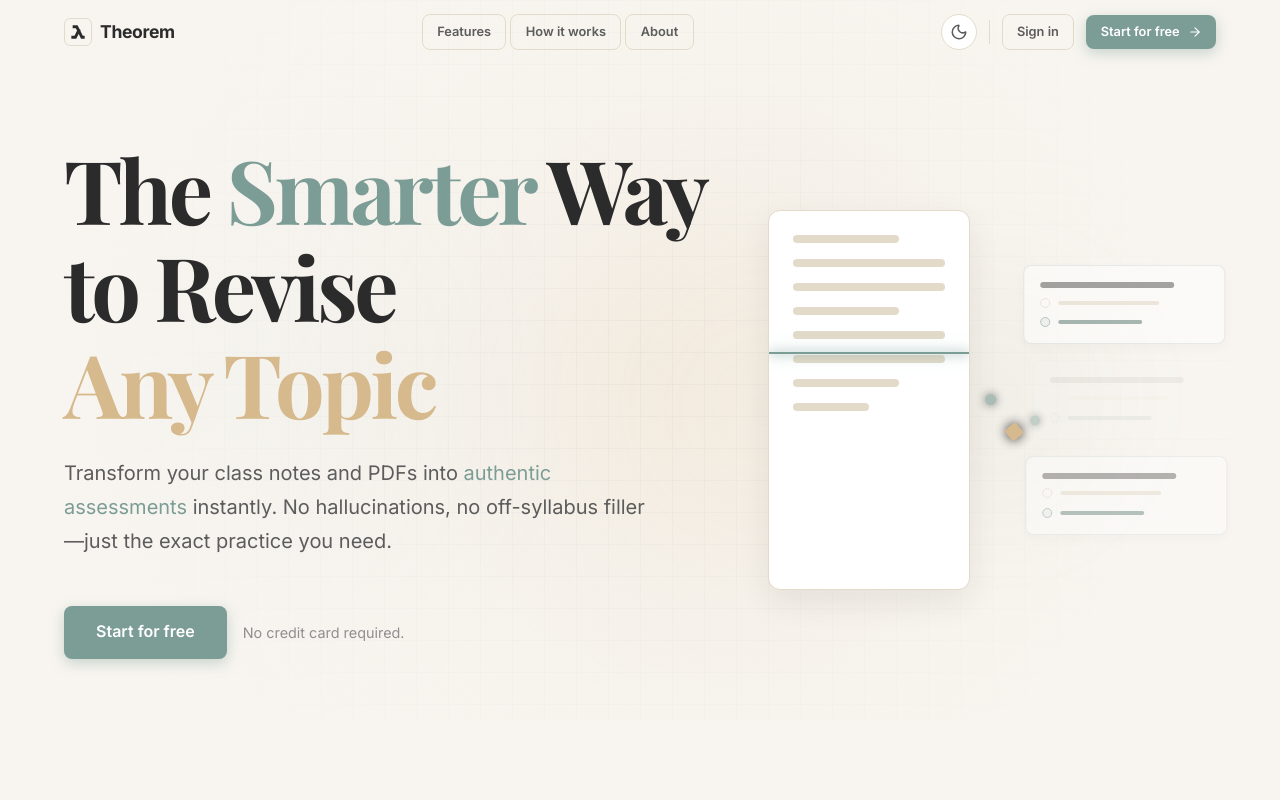
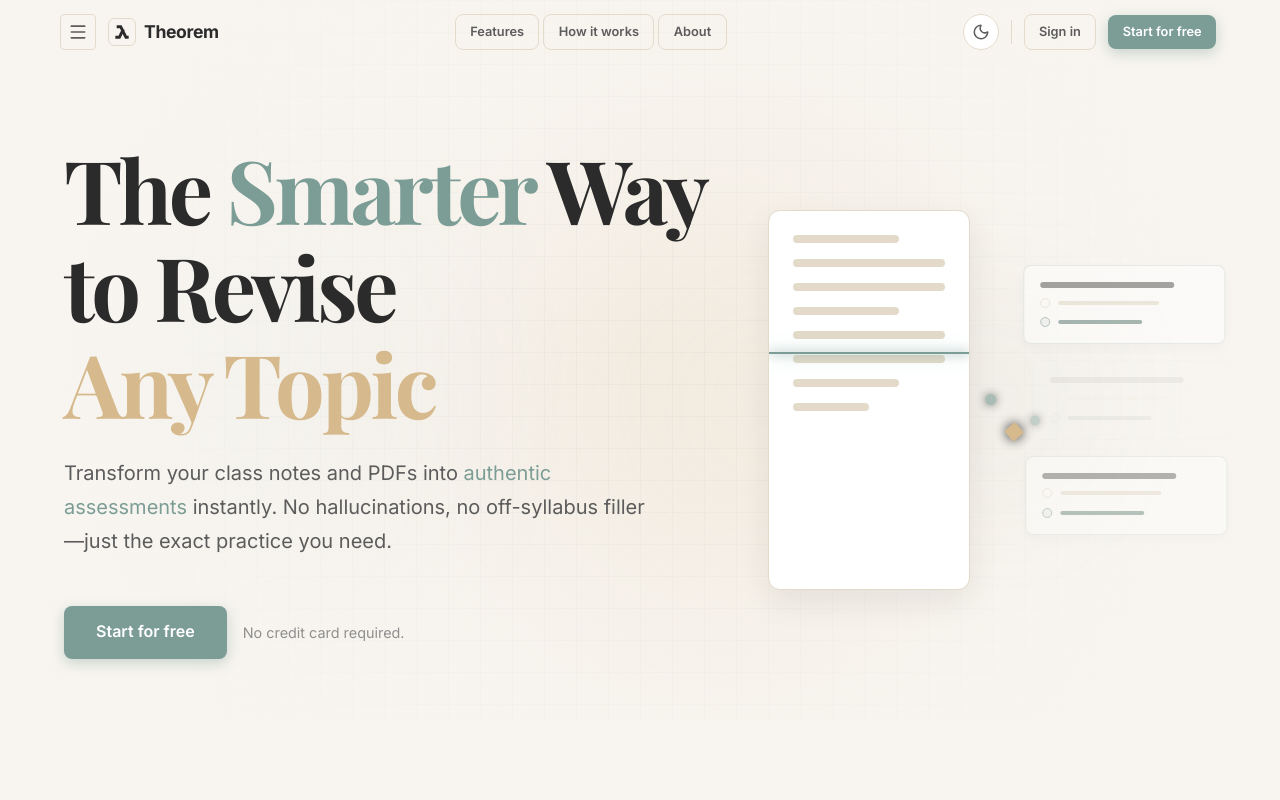
Before and after one commit to dakshSeh/Theorem, a Next.js app: page / in a window 1280 px wide. Shown: the top 800 px of the page. Built offline with nearby package versions, Linux system fonts and the light colour scheme; a web font is replaced by a local one.

Commit message:
functionality upd 1.1.1

```diff
--- a/src/app/(app)/layout.tsx
+++ b/src/app/(app)/layout.tsx
@@ -201,8 +201,7 @@ export default function AppLayout({ children }: { children: React.ReactNode }) {
       <Sidebar userName={userName} isOpen={sidebarOpen} setIsOpen={setSidebarOpen} />
       <main className="main-content">
         {/* Mobile top nav */}
-        <div className="md:hidden" style={{
-          display: 'flex', alignItems: 'center', justifyContent: 'space-between',
+        <div className="md:hidden flex items-center justify-between" style={{
           padding: '0.875rem 1.25rem', borderBottom: '1px solid var(--border)',
           background: 'var(--surface)', position: 'sticky', top: 0, zIndex: 30,
           backdropFilter: 'blur(12px)',
--- a/src/app/page.tsx
+++ b/src/app/page.tsx
@@ -5,7 +5,7 @@ import { useState, useEffect } from 'react';
 import { motion, AnimatePresence } from 'framer-motion';
 import InteractiveDemo from '@/components/landing/InteractiveDemo';
 import MagneticButton from '@/components/ui/MagneticButton';
-import { ChevronDown, Upload, Cpu, BarChart2, BookOpen, Zap, Shield, ArrowRight } from 'lucide-react';
+import { ChevronDown, Upload, Cpu, BarChart2, BookOpen, Zap, Shield, ArrowRight, Menu, X } from 'lucide-react';
 import TheoremLogo from '@/components/ui/TheoremLogo';
 
 const FEATURES = [
@@ -42,6 +42,7 @@ const REVIEWS = [
 
 function Navbar() {
   const [scrolled, setScrolled] = useState(false);
+  const [menuOpen, setMenuOpen] = useState(false);
 
   useEffect(() => {
     const handler = () => setScrolled(window.scrollY > 20);
@@ -52,37 +53,66 @@ function Navbar() {
   return (
     <nav style={{
       position: 'fixed', top: 0, left: 0, right: 0, zIndex: 100,
-      background: scrolled ? 'var(--surface-glass)' : 'transparent',
-      backdropFilter: scrolled ? 'blur(24px)' : 'none',
-      WebkitBackdropFilter: scrolled ? 'blur(24px)' : 'none',
-      borderBottom: scrolled ? '1px solid var(--border)' : '1px solid transparent',
-      boxShadow: scrolled ? '0 1px 2px rgba(0,0,0,0.05), inset 0 -1px 0 rgba(255,255,255,0.1)' : 'none',
+      background: scrolled || menuOpen ? 'var(--surface-glass)' : 'transparent',
+      backdropFilter: scrolled || menuOpen ? 'blur(24px)' : 'none',
+      WebkitBackdropFilter: scrolled || menuOpen ? 'blur(24px)' : 'none',
+      borderBottom: scrolled || menuOpen ? '1px solid var(--border)' : '1px solid transparent',
+      boxShadow: scrolled || menuOpen ? '0 1px 2px rgba(0,0,0,0.05), inset 0 -1px 0 rgba(255,255,255,0.1)' : 'none',
       transition: 'all 0.3s cubic-bezier(0.4, 0, 0.2, 1)',
     }}>
-      <div className="container" style={{ display: 'flex', alignItems: 'center', justifyContent: 'space-between', height: '64px' }}>
-        <Link href="/" style={{ display: 'flex', alignItems: 'center', gap: '0.5rem', textDecoration: 'none' }}>
-          <div style={{ width: 28, height: 28, background: 'var(--bg)', border: '1px solid var(--border)', borderRadius: 6, display: 'flex', alignItems: 'center', justifyContent: 'center' }}>
-            <TheoremLogo size={16} color="var(--text)" />
-          </div>
-          <span style={{ fontWeight: 700, fontSize: '1.1rem', color: 'var(--text)', letterSpacing: '-0.02em' }}>Theorem</span>
-        </Link>
+      <div className="container" style={{ display: 'flex', alignItems: 'center', justifyContent: 'space-between', height: '64px', paddingLeft: 'clamp(1rem, 5vw, 1.5rem)', paddingRight: 'clamp(1rem, 5vw, 1.5rem)' }}>
 
-        <div style={{ display: 'flex', alignItems: 'center', gap: '0.25rem' }} className="hidden md:flex">
-          <a href="#features" className="btn btn-ghost btn-sm">Features</a>
-          <a href="#how-it-works" className="btn btn-ghost btn-sm">How it works</a>
+        <div className="flex items-center gap-3">
+          {/* Hamburger (Mobile only) */}
+          <button className="md:hidden btn btn-ghost btn-icon" onClick={() => setMenuOpen(!menuOpen)} style={{ padding: '0.25rem', marginLeft: '-0.25rem' }}>
+            {menuOpen ? <X size={20} /> : <Menu size={20} />}
+          </button>
+
+          <Link href="/" style={{ display: 'flex', alignItems: 'center', gap: '0.5rem', textDecoration: 'none' }}>
+            <div style={{ width: 28, height: 28, background: 'var(--bg)', border: '1px solid var(--border)', borderRadius: 6, display: 'flex', alignItems: 'center', justifyContent: 'center' }}>
+              <TheoremLogo size={16} color="var(--text)" />
+            </div>
+            <span className="hidden sm:block" style={{ fontWeight: 700, fontSize: '1.1rem', color: 'var(--text)', letterSpacing: '-0.02em' }}>Theorem</span>
+          </Link>
+        </div>
+
+        {/* Desktop Links */}
+        <div className="hidden md:flex items-center gap-1">
+          <Link href="#features" className="btn btn-ghost btn-sm">Features</Link>
+          <Link href="#how-it-works" className="btn btn-ghost btn-sm">How it works</Link>
           <Link href="/about" className="btn btn-ghost btn-sm">About</Link>
         </div>
 
-        <div className="flex items-center gap-2 sm:gap-3">
+        {/* Right Actions */}
+        <div className="flex items-center gap-1.5 sm:gap-3">
           <ThemeToggle />
           <div style={{ width: '1px', height: '24px', background: 'var(--border)' }} className="hidden md:block" />
-          <Link href="/login" className="btn btn-ghost btn-sm hidden sm:inline-flex">Sign in</Link>
-          <MagneticButton asLink href="/signup" className="btn btn-primary btn-sm">
+          <Link href="/login" className="btn btn-ghost btn-sm">Sign in</Link>
+          <MagneticButton asLink href="/signup" className="btn btn-primary btn-sm" style={{ padding: '0.4rem 0.75rem' }}>
             <span className="hidden sm:inline">Start for free</span>
-            <span className="sm:hidden">Start</span> <ArrowRight size={14} />
+            <span className="sm:hidden">Start</span>
           </MagneticButton>
         </div>
       </div>
+
+      {/* Mobile Menu Dropdown */}
+      <AnimatePresence>
+        {menuOpen && (
+          <motion.div
+            initial={{ opacity: 0, height: 0 }}
+            animate={{ opacity: 1, height: 'auto' }}
+            exit={{ opacity: 0, height: 0 }}
+            className="md:hidden"
+            style={{ overflow: 'hidden', background: 'var(--surface)' }}
+          >
+            <div style={{ padding: '1rem 1.5rem', display: 'flex', flexDirection: 'column', gap: '0.5rem', borderBottom: '1px solid var(--border)' }}>
+              <Link href="#features" onClick={() => setMenuOpen(false)} className="btn btn-ghost" style={{ justifyContent: 'flex-start' }}>Features</Link>
+              <Link href="#how-it-works" onClick={() => setMenuOpen(false)} className="btn btn-ghost" style={{ justifyContent: 'flex-start' }}>How it works</Link>
+              <Link href="/about" onClick={() => setMenuOpen(false)} className="btn btn-ghost" style={{ justifyContent: 'flex-start' }}>About</Link>
+            </div>
+          </motion.div>
+        )}
+      </AnimatePresence>
     </nav>
   );
 }
```
